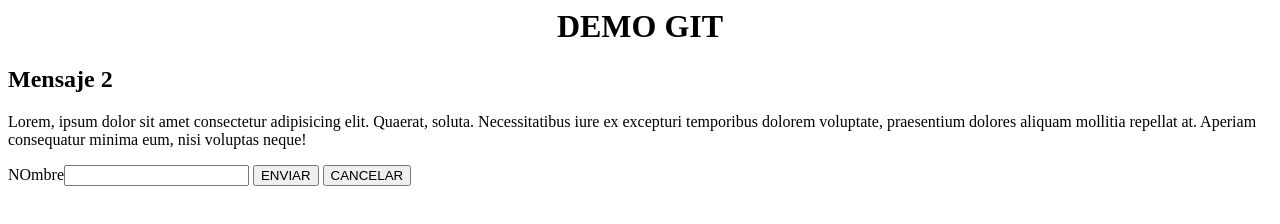
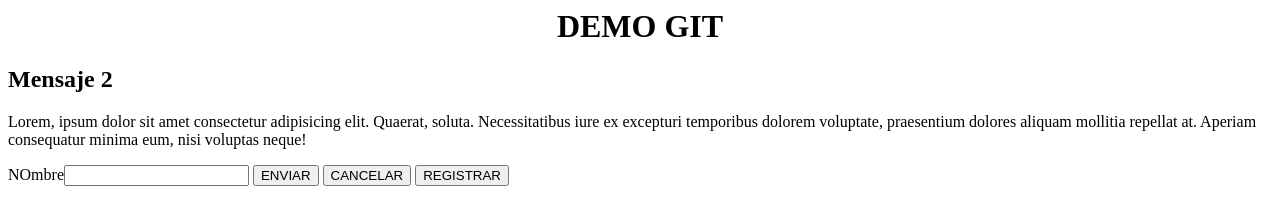
Before and after one commit to heidy-sseth/demoGit, a plain HTML site: page index.html in a window 1280 px wide. Drawn offline with Linux system fonts and the light colour scheme.

Commit message:
septimo commit

```diff
--- a/index.html
+++ b/index.html
@@ -11,5 +11,7 @@
         NOmbre<input type="text">
         <button>ENVIAR</button>
         <input type="reset" value ="CANCELAR">
+        <input type="submit" value ="REGISTRAR">
     </body>
+
 </html>
```
